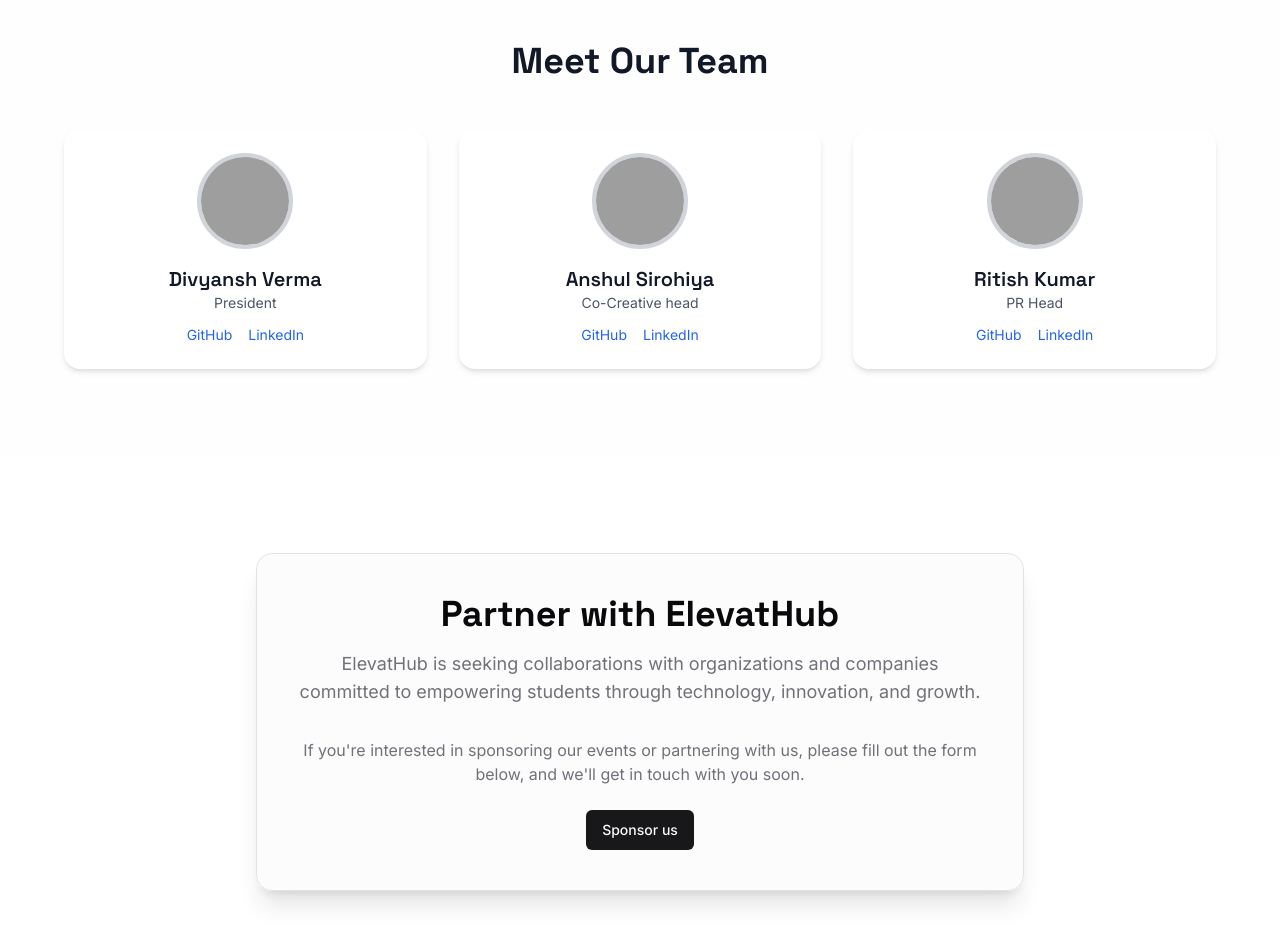
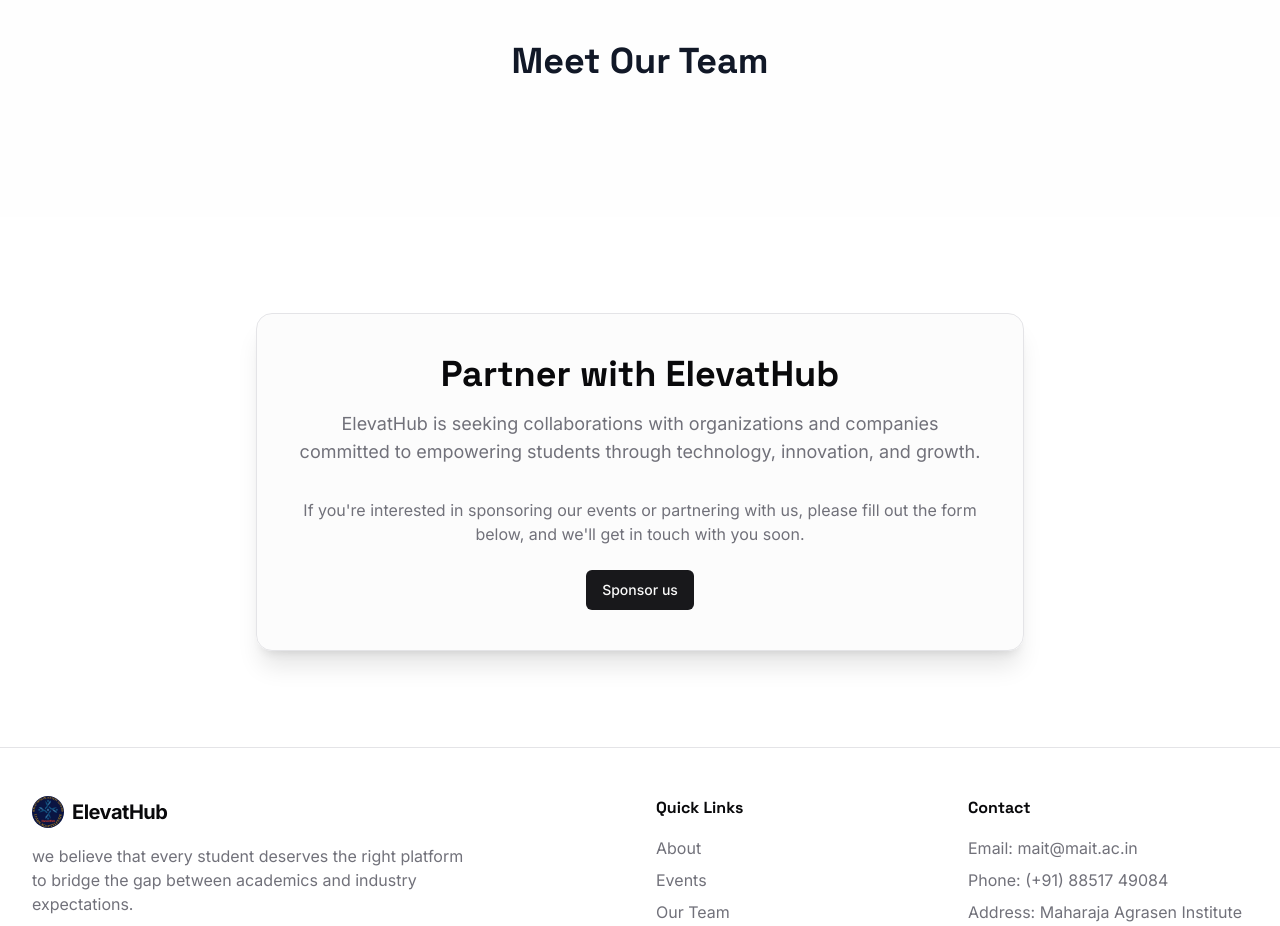
Before and after one commit to shivamyeshu/Mait_society, a Next.js app: page / in a window 1280 px wide. Shown: the part 2400-3326 px from the top of the page. Built offline with nearby package versions, Linux system fonts and the light colour scheme; grey boxes are pictures that could not be loaded.

Commit message:
Update team.ts
Signed-off-by: Shivam <145973348+shivamyeshu@users.noreply.github.com>

```diff
--- a/components/Detail/team.ts
+++ b/components/Detail/team.ts
@@ -1,27 +1,27 @@
 export const team = [
-    {
-    name: 'Divyansh Verma',
-    designation: 'President ',
-    github: 'https://github.com/Div2003V',
-    linkedin: 'https://www.linkedin.com/in/divyansh-verma-5aba34251/',
-    },
-    /* {
-    name: 'Shivam',
-    designation: 'Technical head',
-    github: 'https://github.com/shivamyeshu',
-    linkedin: 'https://linkedin.com/in/shivam-yeshu',
-    }, */
-    {
-      name: 'Anshul Sirohiya',
-      designation: 'Co-Creative head',
-      github: 'https://github.com/AnshulSirohiya301',
-      linkedin: 'https://www.linkedin.com/in/anshul-sirohiya-0310862b7/',
-    },
-   {
-      name :"Ritish Kumar",
-      designation :"PR Head",
-      github:"https://github.com/Ritishkr78",
-      linkedin:"https://www.linkedin.com/in/ritish-kumar-a474472a1/"
-    }
+   //  {
+   //  name: 'Divyansh Verma',
+   //  designation: 'President ',
+   //  github: 'https://github.com/Div2003V',
+   //  linkedin: 'https://www.linkedin.com/in/divyansh-verma-5aba34251/',
+   //  },
+   //  /* {
+   //  name: 'Shivam',
+   //  designation: 'Technical head',
+   //  github: 'https://github.com/shivamyeshu',
+   //  linkedin: 'https://linkedin.com/in/shivam-yeshu',
+   //  }, */
+   //  {
+   //    name: 'Anshul Sirohiya',
+   //    designation: 'Co-Creative head',
+   //    github: 'https://github.com/AnshulSirohiya301',
+   //    linkedin: 'https://www.linkedin.com/in/anshul-sirohiya-0310862b7/',
+   //  },
+   // {
+   //    name :"Ritish Kumar",
+   //    designation :"PR Head",
+   //    github:"https://github.com/Ritishkr78",
+   //    linkedin:"https://www.linkedin.com/in/ritish-kumar-a474472a1/"
+   //  }
     // Add more people here
   ];
```
